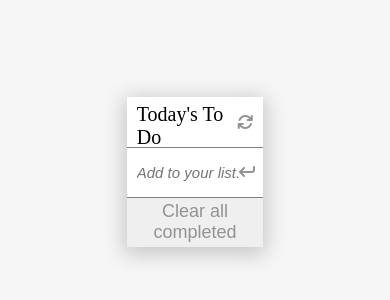
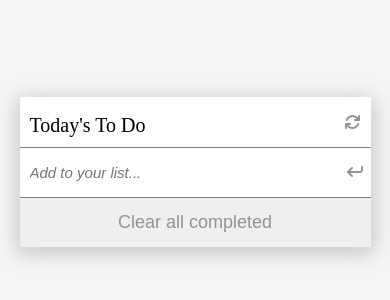
Before and after one commit to KIsmoilov/to-do-list-project-with-webpack, a website built with webpack: page src/index.html in a window 390 px wide. Shown: the part 72-372 px from the top of the page. Built offline with nearby package versions, Linux system fonts and the light colour scheme.

Commit message:
Make the page responsive on mobile

```diff
--- a/src/index.css
+++ b/src/index.css
@@ -13,11 +13,17 @@ body {
 #toDoForm {
   display: flex;
   flex-direction: column;
-  width: 35%;
+  width: 40%;
   height: auto;
   margin: 20vh auto auto auto;
   background-color: rgb(246, 246, 246);
   box-shadow: 0 4px 20px 3px rgb(0, 0, 0, 0.2);
+}
+
+@media screen and (max-width: 768px) {
+  #toDoForm {
+    width: 90%;
+  }
 }
 
 ::placeholder {
```
Also changed, not shown: dist/index.js.
